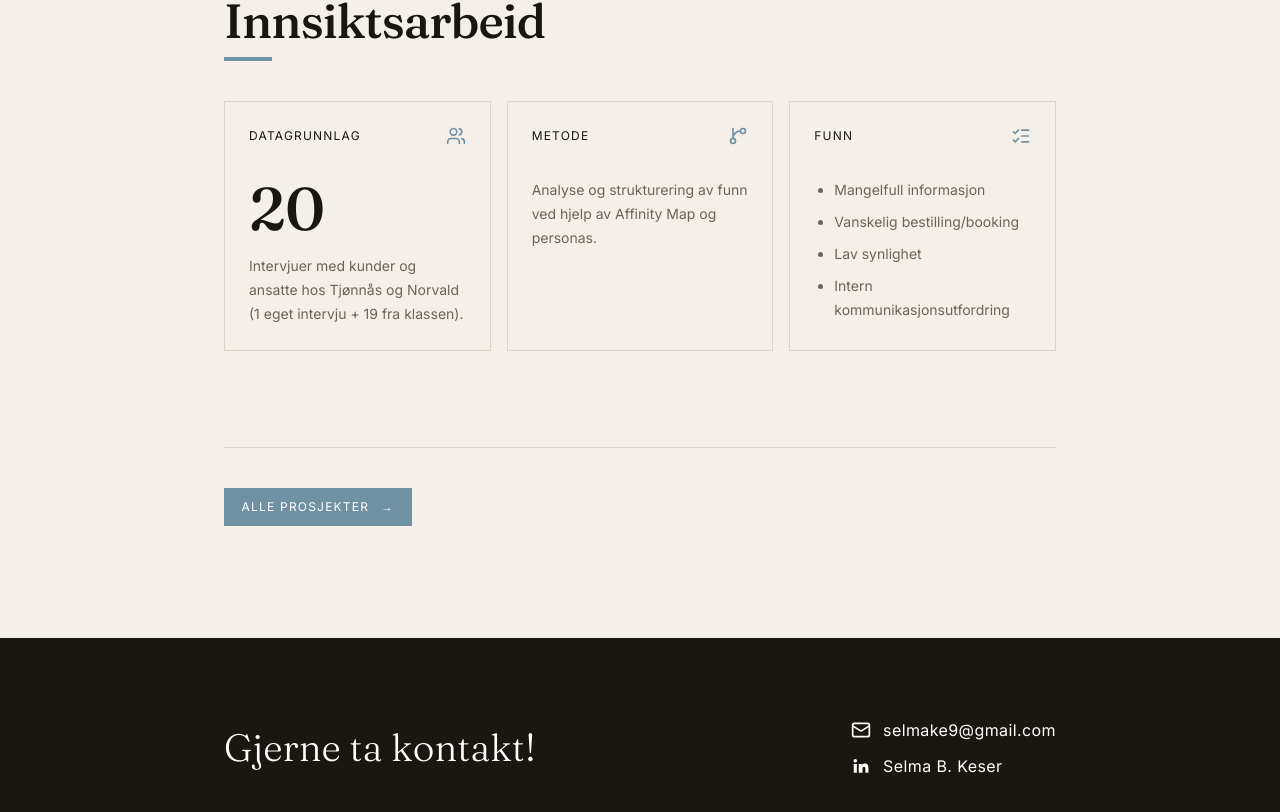
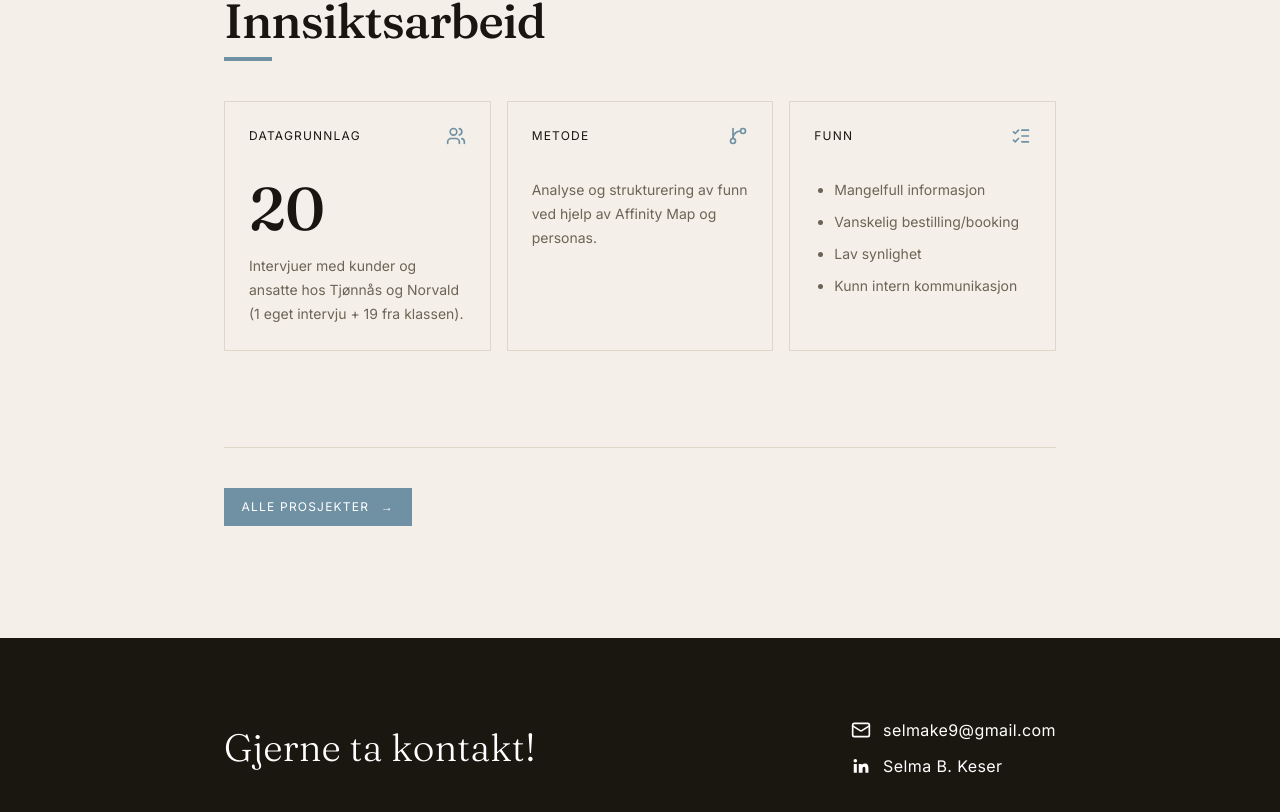
Before and after one commit to selmabk4/portfolio, a React (Vite) app: page /prosjekter/tjonnas-og-norvald in a window 1280 px wide. Shown: the part 1230-2042 px from the top of the page. Built offline with nearby package versions, Linux system fonts and the light colour scheme.

Commit message:
Update project challenge to internal communication only

```diff
--- a/client/components/ProjectDetail.tsx
+++ b/client/components/ProjectDetail.tsx
@@ -134,7 +134,7 @@ export default function ProjectDetail({ project }: { project: ProjectDetailData
                   <li>Mangelfull informasjon</li>
                   <li>Vanskelig bestilling/booking</li>
                   <li>Lav synlighet</li>
-                  <li>Intern kommunikasjonsutfordring</li>
+                  <li>Kunn intern kommunikasjon</li>
                 </ul>
               </article>
             </div>
```
